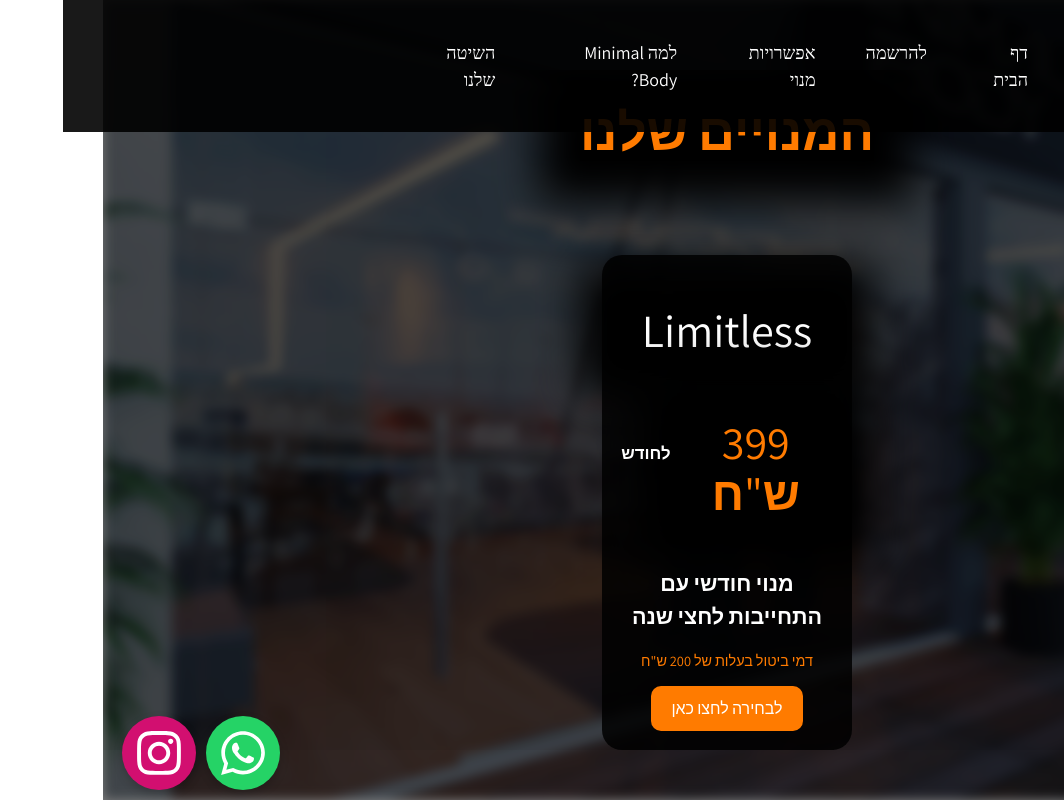
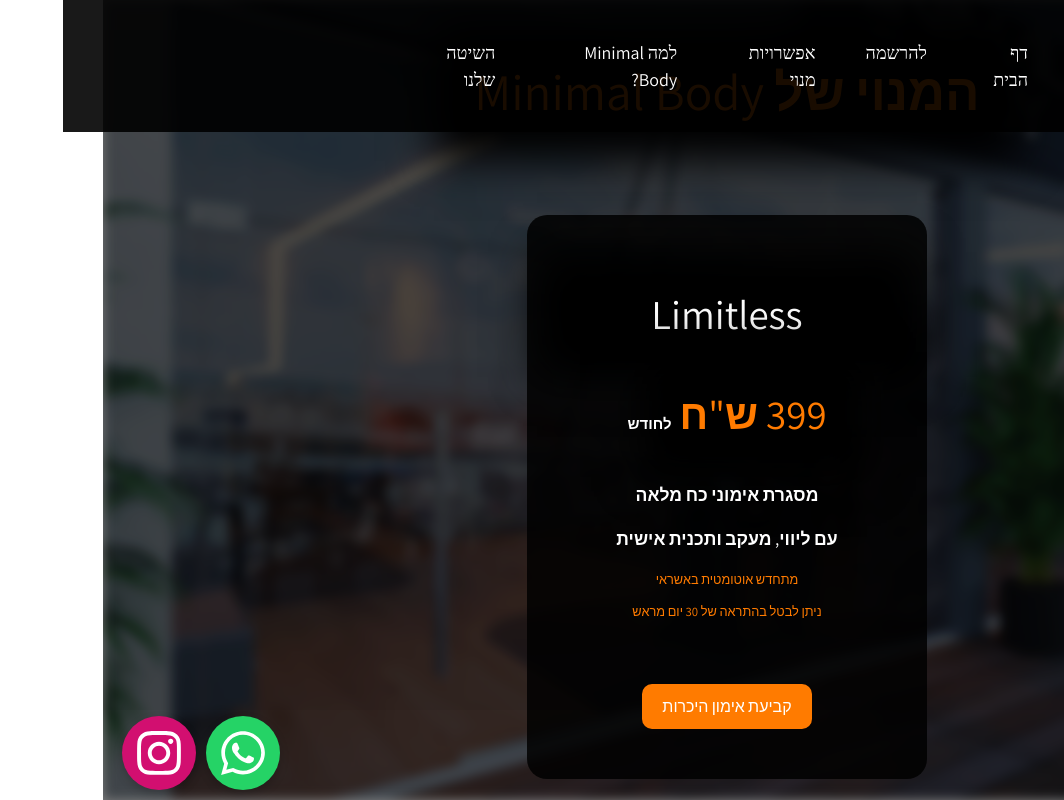
Before and after one commit to Kalzemic/Minimal_Body, a React (Vite) app: page /Subscriptions in a window 1280 px wide. Shown: the whole page, without its empty margins (216-1280 px from the left). Built offline with nearby package versions, Linux system fonts and the light colour scheme; grey boxes are pictures that could not be loaded.

Commit message:
new redesign

```diff
--- a/src/components/ContactPage.tsx
+++ b/src/components/ContactPage.tsx
@@ -71,8 +71,11 @@ const ContactPage = () => {
         <div className="image-container">
             <BackgroundImage url="minimal_body_3.png">
                 <div className="page-content scroll-reveal">
-                    <h1>📲 להרשמה
+                    <div className='contact-title'>
+                    <h1>
+                        בדיקת התאמה + אימון היכרות
                     </h1>
+                    </div>
                     <form className="contact-form" onSubmit={handleSubmit} >
                         <div className="segment">
                             <label htmlFor="shem" >שם:</label>
@@ -88,7 +91,7 @@ const ContactPage = () => {
                         </div>
                         <div className="segment">
                             <button aria-label="כפתור הגשת הטופס" type="submit" disabled={cooldown}>
-                                {cooldown ? `חכו ${secondsLeft} שניות...` : 'לחצו להרשמה'}
+                                {cooldown ? `חכו ${secondsLeft} שניות...` : 'קביעת אימון היכרות'}
                             </button>
 
                         </div>
--- a/src/components/HomePage.tsx
+++ b/src/components/HomePage.tsx
@@ -14,15 +14,21 @@ const HomePage: React.FC = () => {
     return (
         <div className="mainpage">
             <section id="home">
-                <div className="image-container" style={{ width: "100vw", height: "100vh" }}>
+                <div className="image-container">
                     <BackgroundImage url="/minimal_body_5.png" >
                         <div className="page-content scroll-reveal">
-                            <div >
-                                <img src="/minimal_body_logo.png" alt="minimal body Logo" className="logo" />
+
+                                <div className='logo-container'>
+                                    <img src="/minimal_body_logo.png" alt="minimal body Logo" className="logo" />
+                                    <div className='logo-text'>
+                                    <p>אימוני כח מדויקים</p>
+                                    <p>למי שאין לו זמן להתבלבל</p>
+                                    </div>
+                                </div>
                                 <div className="page-button">
-                                    <button aria-label="קישור לואצאפ עם מאמן" onClick={() => window.open(WhatsappLink, "_blank")}> הצטרפו לתנועה</button>
+                                    <button aria-label="קישור לואצאפ עם מאמן" onClick={() => window.open(WhatsappLink, "_blank")}>קביעת אימון היכרות</button>
                                 </div>
-                            </div>
+
 
                         </div>
 
@@ -38,14 +44,17 @@ const HomePage: React.FC = () => {
             <section id="why_us">
                 <div className="image-container" style={{ width: "100vw", height: "100vh" }}>
                     <BackgroundImage url="minimal_body_4.png" >
-                        <div className="page-content scroll-reveal">
-                            <h1>למה Minimal Body?</h1>
-                            <h2><span> ✅ אימוני כוח בלבד – בלי הסחות דעת, בלי בלגן, רק תוצאות.</span></h2>
-                            <h2><span>✅ מכשור מתקדם – ציוד מקצועי שמבטיח אימון מדויק ובטוח.</span></h2>
-                            <h2>✅ תוכנית מותאמת אישית – כל אימון מותאם לך אישית ומבוסס נתונים.</h2>
-                            <h2>✅ מעקב התקדמות חכם – מערכת דיגיטלית שעוקבת אחר כל חזרה ומשקל שלך.</h2>
-                            <h2>✅ ללא התחייבות ארוכת טווח – ניתן לבטל בכל שלב בהתראה של 30 יום.</h2>
-                            <h2>✅ כמות מתאמנים מוגבלת – בלי עומס, בלי המתנה למכשירים.</h2>
+                        <div className="page-content why-page scroll-reveal">
+                            <div className='why-title'>
+                                <h1>למה Minimal Body?</h1>
+                            </div>
+                            <div className='why-text'>
+                            <h2><span> ✅ אימוני כוח מדויק – בלי חוגים.</span></h2>
+                            <h2>✅ תוכנית אימונים אישית באפליקציה.</h2>
+                            <h2>✅ מאמן נוכח לאורך כל האימון.</h2>
+                            <h2>✅ עד 12 מתאמנים בחלל</h2>
+                            <h2>✅ אימון ממוקד של עד שעה</h2>
+                            </div>
                         </div>
                     </BackgroundImage>
                 </div>
@@ -55,6 +64,7 @@ const HomePage: React.FC = () => {
                     <BackgroundImage url="/minimal_body_2.png">
                         <div className="page-content scroll-reveal">
                             <h1>איך זה עובד?</h1>
+                            <div className='method-text'>
                             <h2>🔹 אימון היכרות מותאם אישית – כדי להבין את הצרכים והמטרות שלך.</h2>
                             <h2>🔹 שיבוץ לשעות קבועות – מה שמסייע לך להתמיד ולראות תוצאות.</h2>
                             <h2>🔹 בניית תוכנית אימונים מדויקת – המבוססת על שיטת Minimal Body, עם תרגילים שמשרתים אך ורק את המטרה שלך.
@@ -63,6 +73,7 @@ const HomePage: React.FC = () => {
                             </h2>
                             <h2>🔹 אין חובה לשלב אירובי – אימוני כוח מדויקים יספיקו לתוצאות מעולות.
                             </h2>
+                            </div>
                         </div>
                     </BackgroundImage>
                 </div>
--- a/src/components/Navbar.css
+++ b/src/components/Navbar.css
@@ -37,17 +37,17 @@
     padding: 0;
 }
 
-.navbar-left .logo {
+.navbar-left .nav-logo {
     height: 200px;
     object-fit: contain;
     margin-left: 10px;
-    margin-bottom: 80px;
+
     border-radius: 200px;
 
 }
 
 @media (max-width: 768px) {
-    .navbar-left .logo {
+    .navbar-left .nav-logo {
         height: 70px;
         margin: 0;
         padding: 0;
--- a/src/components/Navbar.tsx
+++ b/src/components/Navbar.tsx
@@ -11,7 +11,7 @@ function Navbar() {
             <nav className="navbar">
                 <div className="navbar-content">
                     <div className="navbar-left">
-                        <img src="minimal_body_logo.png" alt="Company Logo" className="logo" />
+                        <img src="minimal_body_logo.png" alt="Company Logo" className="nav-logo" />
                     </div>
 
                     {/* Desktop nav */}
--- a/src/components/Page.css
+++ b/src/components/Page.css
@@ -16,6 +16,7 @@
 .mainpage {
 
     min-height: 100vh;
+    overflow-x: hidden;
 
 }
 
@@ -26,9 +27,9 @@
     align-items: center;
     /* Center horizontally */
     justify-content: center;
-    /* Center vertically */
+
     text-align: center;
-    margin-top: 5px;
+
     /* animation: fadeIn 0.5s ease-in forwards; */
     z-index: 100;
     height: 100%;
@@ -45,7 +46,7 @@
 }
 
 .page-content h1 {
-    margin-top: 60px;
+    margin-top: 10px;
     padding-top: px;
     color: #ff7b00;
     border-radius: 20px;
@@ -56,7 +57,7 @@
 .page-content h2 {
     font-size: larger;
     color: white;
-    padding: 3px;
+    padding: 5px;
     background-color: rgba(0, 0, 0, 0.8);
     border-radius: 15px;
 }
@@ -72,11 +73,26 @@
 }
 
 
+.logo-container{
+
+    background-color:black;
+    width: 18%;
+    height: 20rem;
+    border-radius: 500px;
+    padding:100px;
+}
+
+.logo-text{
+    margin-top:-30px;
+    color:whitesmoke;
+    font-size: large;
+    font-weight: 900;
+}
 
 .logo {
-    margin-top: 80px;
-    max-width: 80%;
-    max-height: 80vh;
+    margin-top: -10px;
+    height:20rem;
+    width:20rem;
     object-fit: contain;
     border-radius: 300px;
     background-color: rgba(0, 0, 0, 0.89);
@@ -84,6 +100,7 @@
 
 .page-button button {
     color: white;
+    margin-top:50px;
     background-color: black;
     /* or your theme color */
     border: none;
@@ -106,6 +123,30 @@
     outline: none;
 }
 
+
+
+.why-title{
+
+    font-size:0.8rem;
+}
+.why-text{
+    display:flex;
+    flex-direction: column;
+}
+.why-text h2{
+    display:flex;
+    align-items: center;
+    justify-content: start;
+    height:4rem;
+    width:40rem;
+
+}
+
+.method-text h2{
+    display:flex;
+    align-items: center;
+    justify-content: start;
+}
 
 .contact-footer {
     background-color: rgba(0, 0, 0, 0.85);
@@ -144,3 +185,50 @@
     font-weight: 300;
     color: #ff7b00;
 }
+
+
+@media(max-width: 1000px){
+    .logo-container{
+        margin-top:6rem;
+        display: flex;
+        flex-direction: column;
+        justify-content: center;
+        align-items: center;
+       height:9.5rem;
+       width:9.5rem;
+    }
+
+    .logo{
+        margin-top:2rem;
+        height:15rem;
+        width:15rem;
+    }
+
+    .logo-text{
+        font-size: 0.75rem;
+        font-weight: bolder;
+        color:white;
+    }
+
+    .page-button button{
+        margin-top: 2rem;
+        width:10rem;
+        height:3rem;
+    }
+
+    .why-page{
+        justify-content: start;
+    }
+    .why-title{
+        margin-top: 3rem;
+    }
+
+    .why-text{
+        margin-top: 3rem;
+        height:2rem;
+        width:20rem;
+    }
+    .why-text h2{
+        width:20rem;
+    }
+}
--- a/src/components/Subscriptions.css
+++ b/src/components/Subscriptions.css
@@ -3,8 +3,8 @@
     grid-template-columns: repeat(auto-fit, minmax(280px, 1fr));
     grid-template-columns: 1fr 1fr;
     gap: 2rem;
-    margin-top: 3rem;
-    overflow-y: auto;
+    margin-top: 1rem;
+    overflow: hidden;
     opacity: 0;
     transform: translateY(40px);
     transition: opacity 1.2s ease-out, transform 1.2s ease-out;
@@ -17,16 +17,17 @@
 
 .sub-card {
     background-color: rgba(0, 0, 0, 0.85);
-    padding: 1.2rem;
+    padding: 0.8rem;
     border-radius: 20px;
     text-align: center;
     color: white;
     width: 100%;
     /* let the grid or container manage width */
-    max-width: 250px;
+    max-width: 400px;
+    padding:50px;
     /* optional max width for aesthetics */
     box-sizing: border-box;
-    font-size: 0.9rem;
+    font-size: 0.8rem;
 }
 
 .sub-page {
@@ -35,7 +36,7 @@
     flex-direction: column;
     align-items: center;
     text-align: center;
-    margin-top: 70px;
+    margin-top: 30px;
     margin-bottom: 70px;
     background-color: rgba(0, 0, 0, 0.05);
     /* animation: fadeIn 0.5s ease-in forwards; */
@@ -44,7 +45,7 @@
     width: 100%;
     height: 85vh;
     /* Full screen height */
-    overflow-y: auto;
+    /* overflow-y: auto; */
 
 
     padding: 0 1rem;
@@ -64,6 +65,10 @@
     box-shadow: 0 0 40px 40px black;
 }
 
+.sub-description{
+    font-size:1.1rem;
+    font-weight:600;
+}
 .price {
     display: flex;
     align-items: baseline;
@@ -79,3 +84,17 @@
 .side-note {
     color: #ff7b00;
 }
+
+
+
+@media(max-width:1000px){
+
+    .sub-page h1{
+        font-size: 2rem;
+    }
+    .sub-card{
+        width:75%;
+        padding:1.3rem;
+
+    }
+}
--- a/src/components/Subscriptions.tsx
+++ b/src/components/Subscriptions.tsx
@@ -11,7 +11,7 @@ const Subscriptions: React.FC = () => {
         <div className="image-container">
             <BackgroundImage url="/minimal_body_1.png">
                 <div className="sub-page scroll-reveal">
-                    <h1>המנויים שלנו</h1>
+                    <h1>המנוי של Minimal Body</h1>
 
 
                     <div className="sub-card">
@@ -20,8 +20,12 @@ const Subscriptions: React.FC = () => {
                             <h1>399 ש"ח</h1>
                             <h3>לחודש</h3>
                         </div>
-                        <h2> מנוי חודשי עם התחייבות לחצי שנה</h2>
-                        <p className='side-note'>דמי ביטול בעלות של 200 ש"ח</p>
+                        <div className='sub-description'>
+                            <p>מסגרת אימוני כח מלאה</p>
+                            <p>עם ליווי, מעקב ותכנית אישית</p>
+                        </div>
+                        <p className='side-note'>מתחדש אוטומטית באשראי</p>
+                        <p className='side-note'>ניתן לבטל בהתראה של 30 יום מראש</p>
                         <div className="page-button">
                             <button
                                 aria-label="קישור לואצאפ עם מאמן"
@@ -30,11 +34,11 @@ const Subscriptions: React.FC = () => {
                                     window.open(WhatsappLink + encodeURIComponent(msg), "_blank");
                                 }}
                             >
-                                לבחירה לחצו כאן
+                                קביעת אימון היכרות
                             </button>
                         </div>
                     </div>
-
+{/*
                     <div className="sub-card">
                         <h1>Limitless</h1>
                         <div className="price">
@@ -53,7 +57,7 @@ const Subscriptions: React.FC = () => {
                                 לבחירה לחצו כאן
                             </button>
                         </div>
-                    </div>
+                    </div> */}
 
                     {/* <div className="sub-card">
                         <h1>Unlimited</h1>
```
Also changed, not shown: src/components/ContactPage.css (+26 -1 lines), 1 other file (tests, documents, lock files or other folders).
